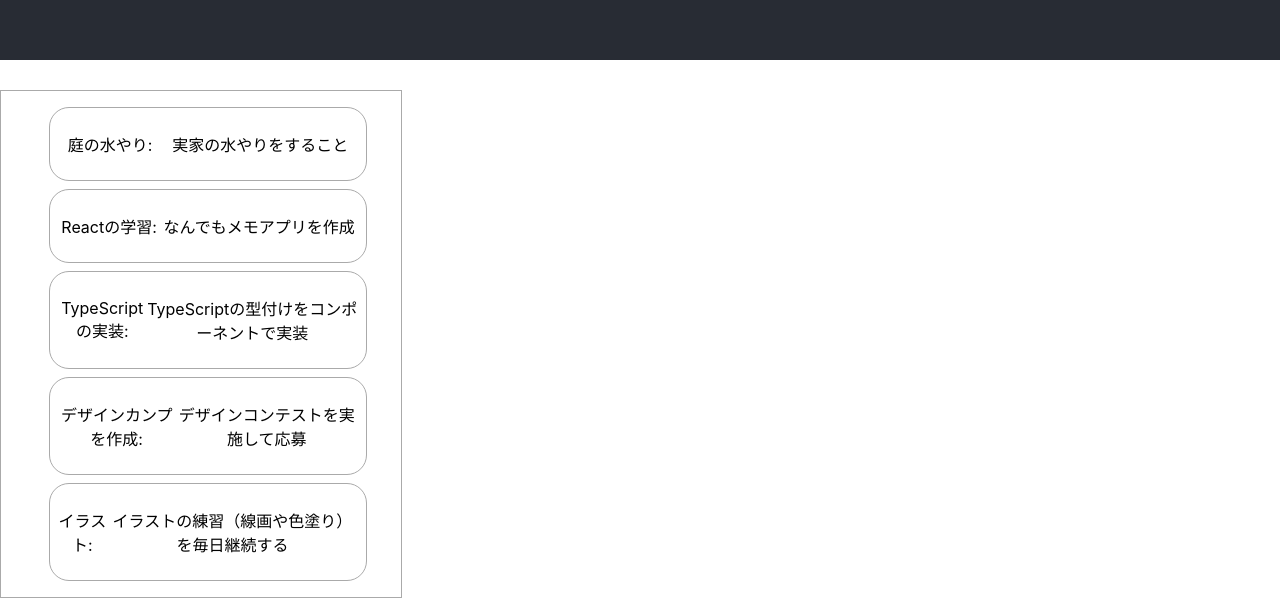
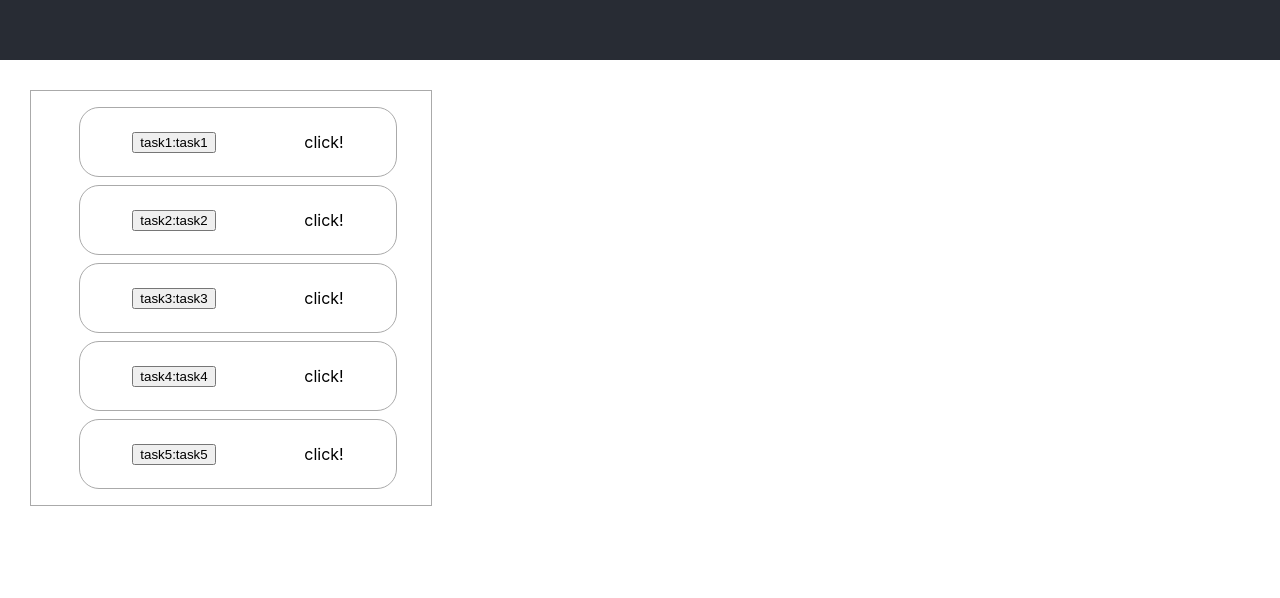
Before and after one commit to macmeals/drop_drag_modal, a React (Create React App) app: page / in a window 1280 px wide. Shown: the part 740-1338 px from the top of the page. After the commit the page ends 1276 px from the top, so only its background shows below. Built offline with nearby package versions, Linux system fonts and the light colour scheme.

Commit message:
ドラッグ＆ドロップ機能を実装

```diff
--- a/src/App.tsx
+++ b/src/App.tsx
@@ -1,11 +1,22 @@
 import logo from "./logo.svg";
 import "./App.css";
-import { cardData } from "./data/card";
+import { cardDatas } from "./data/card";
 
-// import React from "react";
 import styled from "styled-components";
 
-const Scontainer = styled.div`
+import { useState, useCallback } from "react";
+
+// react-beautiful-dndの対応範囲を括る
+import { DragDropContext, Droppable, Draggable } from "react-beautiful-dnd";
+
+// react-beautiful-dnd の型をImport
+import type {
+  DropResult,
+  DroppableProvided,
+  DraggableProvided,
+} from "react-beautiful-dnd";
+
+const Scontainer = styled.li`
   border: solid 1px #aaa;
   border-radius: 20px;
   padding: 8px;
@@ -17,20 +28,71 @@ const Scontainer = styled.div`
 `;
 
 const TodoCards = styled.div`
-  margin-top: 30px;
+  margin: 30px;
   border: solid 1px #aaa;
   width: 400px;
 `;
 
 export const App = () => {
+  const [todo, setTodo] = useState(cardDatas);
+  const handleDragEnd = useCallback(
+    (result: DropResult) => {
+      //ドラッグして場所が変わらない場合は返却
+      if (!result.destination) {
+        return;
+      }
+
+      //Todoのデータ（配列データ）を格納
+      const newTodo = [...todo];
+      //移動する対象のTodoを抜き取り、removedに格納
+      const [removed] = newTodo.splice(result.source.index, 1);
+      //removedを配列の移動先に格納
+      newTodo.splice(result.destination.index, 0, removed);
+      //Stateを更新
+      setTodo(newTodo);
+    },
+    [todo]
+  );
+
   return (
     <div className="App">
       <header className="App-header">
         <img src={logo} className="App-logo" alt="logo" />
       </header>
+      <DragDropContext onDragEnd={handleDragEnd}>
+        <Droppable droppableId="todo">
+          {(provided: DroppableProvided) => (
             <TodoCards>
+              <ul {...provided.droppableProps} ref={provided.innerRef}>
+                {cardDatas.map((data, index) => {
+                  return (
+                    <Draggable
+                      draggableId={data.id}
+                      key={data.id}
+                      index={index}
+                    >
+                      {(provided: DraggableProvided) => (
+                        <Scontainer
+                          ref={provided.innerRef}
+                          {...provided.draggableProps}
+                          {...provided.dragHandleProps}
+                        >
+                          <button>
+                            {data.title}:{data.todo}
+                          </button>
+                          <p>click!</p>
+                        </Scontainer>
+                      )}
+                    </Draggable>
+                  );
+                })}
+              </ul>
+            </TodoCards>
+          )}
+        </Droppable>
+        {/* <TodoCards>
           <ul>
-          {cardData.map((data) => {
+            {cardDatas.map((data) => {
               return (
                 <Scontainer key={data.id}>
                   <p>{data.title}:</p>
@@ -39,7 +101,8 @@ export const App = () => {
               );
             })}
           </ul>
-      </TodoCards>
+        </TodoCards> */}
+      </DragDropContext>
     </div>
   );
 };
--- a/src/data/card.ts
+++ b/src/data/card.ts
@@ -1,27 +1,33 @@
-export const cardData = [
+type Data = {
+  id: string;
+  title: string;
+  todo: string;
+};
+
+export const cardDatas: Data[] = [
   {
-    id: "１",
-    title: "庭の水やり",
-    todo: "実家の水やりをすること",
+    id: "1",
+    title: "task1",
+    todo: "task1",
   },
   {
-    id: "２",
-    title: "Reactの学習",
-    todo: "なんでもメモアプリを作成",
+    id: "2",
+    title: "task2",
+    todo: "task2",
   },
   {
-    id: "３",
-    title: "TypeScriptの実装",
-    todo: "TypeScriptの型付けをコンポーネントで実装",
+    id: "3",
+    title: "task3",
+    todo: "task3",
   },
   {
     id: "4",
-    title: "デザインカンプを作成",
-    todo: "デザインコンテストを実施して応募",
+    title: "task4",
+    todo: "task4",
   },
   {
     id: "5",
-    title: "イラスト",
-    todo: "イラストの練習（線画や色塗り）を毎日継続する",
+    title: "task5",
+    todo: "task5",
   },
 ];
--- a/src/index.tsx
+++ b/src/index.tsx
@@ -1,16 +1,16 @@
-import React from 'react';
-import ReactDOM from 'react-dom/client';
-import './index.css';
-import App from './App';
-import reportWebVitals from './reportWebVitals';
+import React from "react";
+import ReactDOM from "react-dom/client";
+import "./index.css";
+import App from "./App";
+import reportWebVitals from "./reportWebVitals";
 
 const root = ReactDOM.createRoot(
-  document.getElementById('root') as HTMLElement
+  document.getElementById("root") as HTMLElement
 );
 root.render(
-  <React.StrictMode>
-    <App />
-  </React.StrictMode>
+  // <React.StrictMode>
+  <App />
+  // </React.StrictMode>
 );
 
 // If you want to start measuring performance in your app, pass a function
```
Lines whose indentation alone changed are shown as unchanged.
